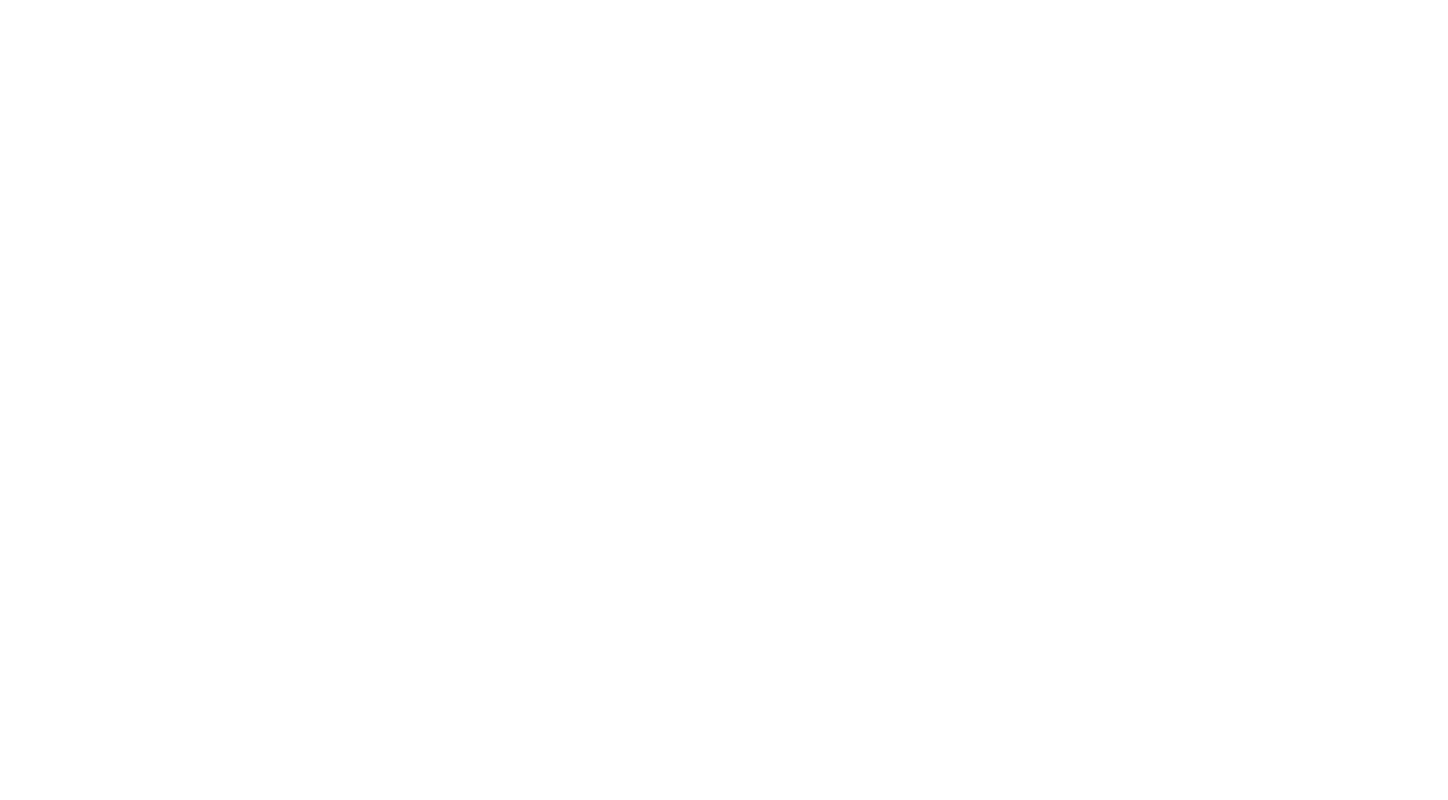
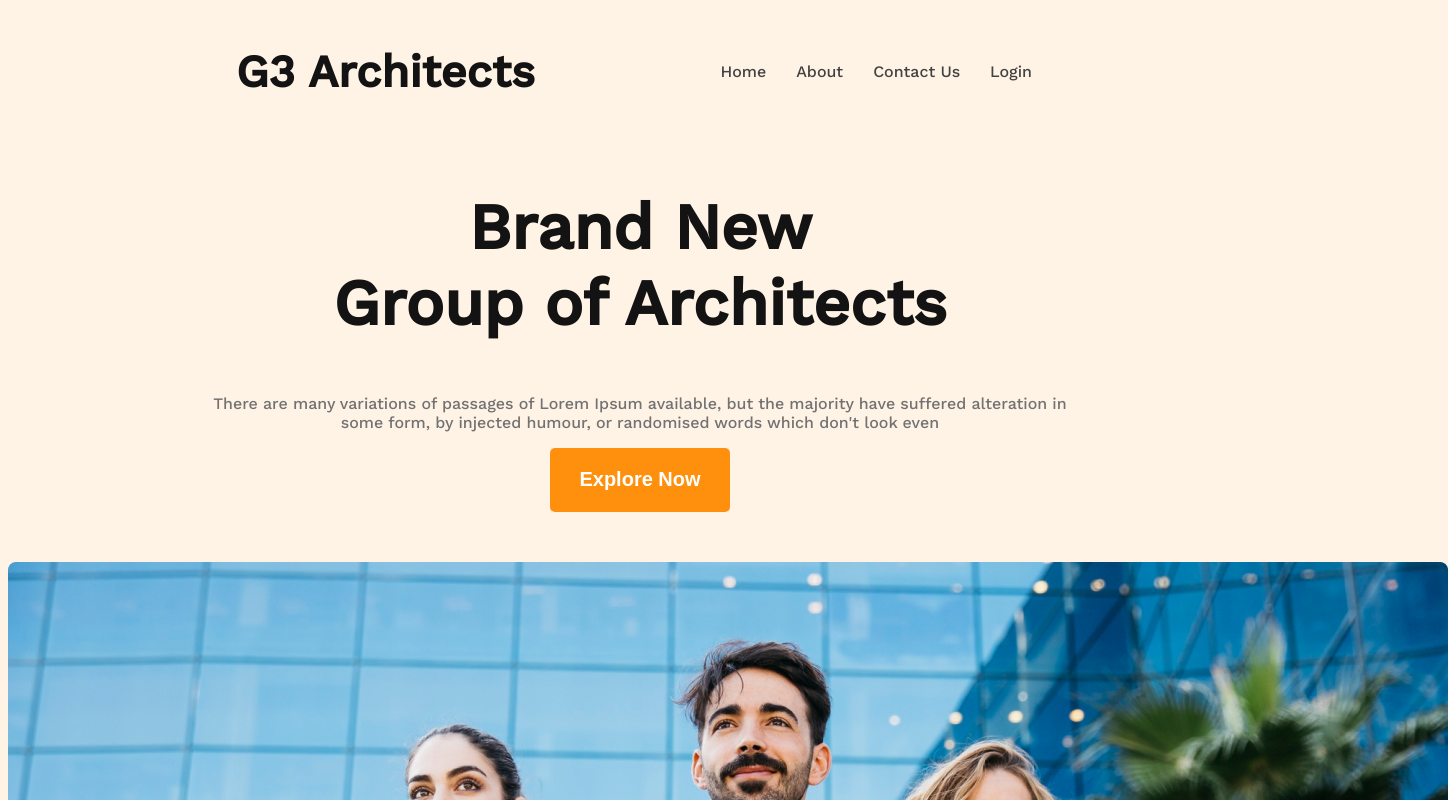
Before and after one commit to afrojajisha/g3-architects-css3, a plain HTML site: page index.html in a window 1280 px wide. Shown: the top 800 px of the page, 1448 px wide, since content can reach past the window. Drawn offline with nearby package versions, Linux system fonts and the light colour scheme.

Commit message:
header new-group & banner image done

```diff
--- a/index.html
+++ b/index.html
@@ -8,6 +8,33 @@
     <link rel="stylesheet" href="styles/style.css">
 </head>
 <body>
+        <!------------------------------- Header Nav starts here---------------------------->
 
+    <header>
+        <nav>
+            <h2 class="nav-title">G3 Architects</h2>
+            <ul>
+                <li><a href="">Home</a></li>
+                <li><a href="">About</a></li>
+                <li><a href="">Contact Us</a></li>
+                <li><a href="">Login</a></li>
+            </ul>
+        </nav>
+    </header>
+    <!------------------------------- New Group---------------------------->
+    <section>
+        <div class="new-group-container">
+            <h2 class="new-group-title">Brand New<br> Group of Architects</h2>
+            <p class="new-group-text">There are many variations of passages of Lorem Ipsum available, but the majority have suffered alteration in some form, by injected humour, or randomised words which don't look even</p>
+            <button class="btn-explore">Explore Now</button>
+        </div>
+    </section>
+
+    <!------------------------------ Banner Image-------------------------->
+    <section>
+        <div class="banner-section">
+        <img class="banner" src="images/banner.png" alt="">
+        </div>
+    </section>
 </body>
 </html>
--- a/styles/style.css
+++ b/styles/style.css
@@ -0,0 +1,77 @@
+@import url('https://fonts.googleapis.com/css2?family=Open+Sans&family=Work+Sans:ital,wght@0,500;1,500&display=swap');
+
+body{
+    background: rgba(255, 144, 14, 0.1);
+    font-family: 'Open Sans', sans-serif;
+    font-family: 'Work Sans', sans-serif;
+}
+
+/* -------------------Header Nav Styles------------------ */
+nav{
+    display: flex;
+    justify-content: space-between;
+}
+.nav-title{
+    padding-left:  228px;
+    color: #131313;
+    font-weight: 700;
+    font-size: 45px;
+
+
+}
+
+nav ul{
+    display: flex;
+    padding-right:  240px;
+    align-items:center;
+    gap:30px;
+}
+
+nav ul li{
+    list-style-type: none;
+}
+
+nav ul li a {
+    color: #424242;
+    text-decoration: none;
+}
+
+/*------------------------------------------------ New Group Style------------------------------------------- */
+.new-group-container{
+    text-align: center;
+    width: 862px;
+    margin: 0 auto;
+}
+.new-group-title{
+    font-weight: 700;
+    font-size: 64px;
+    color: #131313;
+}
+
+.new-group-text{
+    font-weight: 400;
+    font-size: 16px;
+    color: #727272;
+}
+
+.btn-explore{
+    background-color: #FF900E;
+    width: 180px;
+    height: 64px;
+    color: #FFFFFF;
+    font-weight: 600;
+    font-size: 20px;
+    text-align: center;
+    border: none;
+    border-radius: 5px;
+}
+
+/*------------------------------------------------ Banner Image------------------------------------------- */
+.banner-section{
+    margin: 0 auto;
+    width:1440px;
+    height: 700px;
+    padding-top: 50px;
+    padding-bottom: 45px;
+
+}
```
